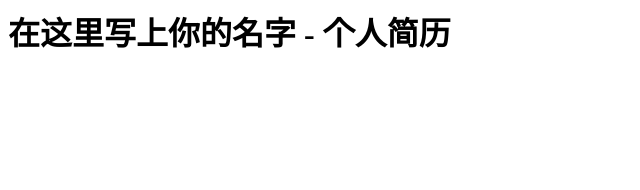
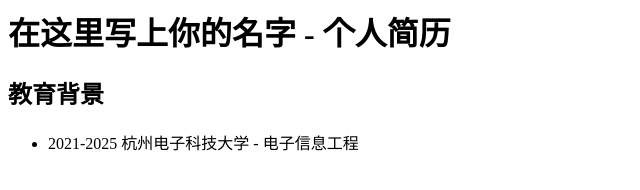
Before and after one commit to Hugo-Xuuu/my-resume, a plain HTML site: page index.html in a window 1280 px wide. Shown: the whole page, without its empty margins (0-640 px from the left). Drawn offline with Linux system fonts and the light colour scheme.

Commit message:
Feat: Add education section to resume

```diff
--- a/index.html
+++ b/index.html
@@ -3,5 +3,9 @@
 <head><title>我的在线简历</title></head>
 <body>
 <h1>在这里写上你的名字 - 个人简历</h1>
+<h2>教育背景</h2>
+<ul>
+  <li>2021-2025 杭州电子科技大学 - 电子信息工程</li>
+</ul>
 </body>
 </html>
```
